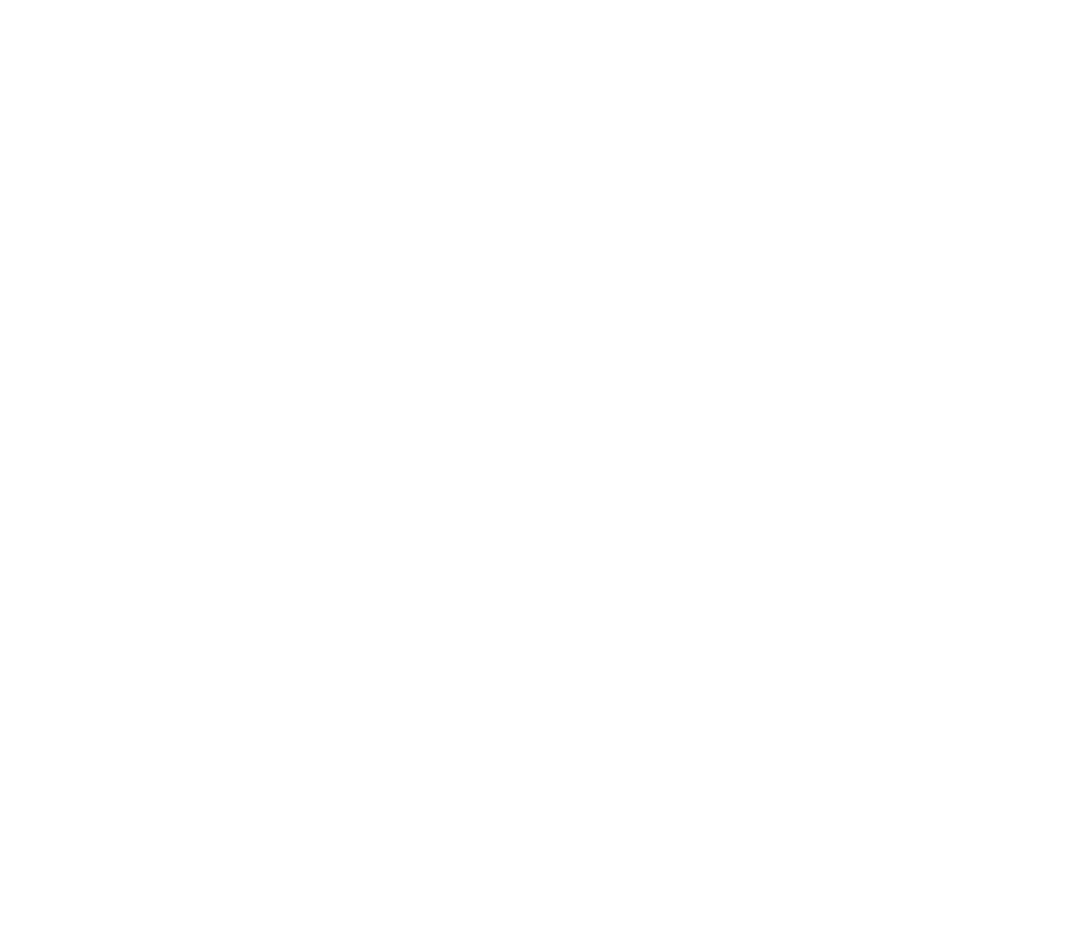
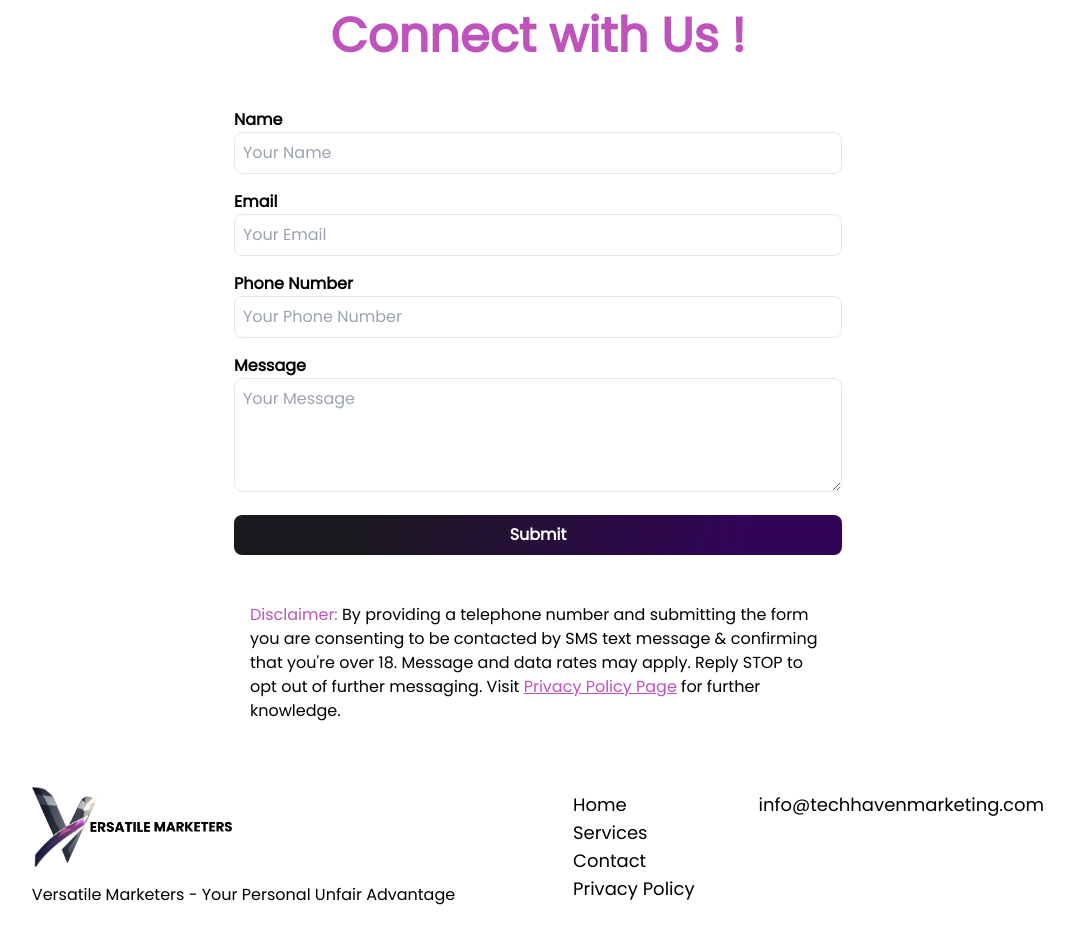
Before and after one commit to haseebx16/versatile, a Next.js app: page /contact in a window 1280 px wide. Shown: the part 560-1504 px from the top of the page, without its empty margins (102-1176 px from the left). Before the commit the page ends 800 px from the top, so only its background shows below. Built offline with nearby package versions, Linux system fonts and the light colour scheme.

Commit message:
Contact Page

```diff
--- a/app/contact/page.jsx
+++ b/app/contact/page.jsx
@@ -1,8 +1,203 @@
+"use client"
+
 import React from 'react'
+import Header from '../Components/Navbar'
+import { font } from '../Components/fonts/font'
+import emailjs from "emailjs-com"
+import { useState } from 'react'
+import { useEffect } from "react"
+import AOS from "aos";
+import "aos/dist/aos.css";
+import Footer from '../Components/Footer'
 
 const page = () => {
+
+    const [formData, setFormData] = useState({
+        name: "",
+        email: "",
+        phone: "",
+        message: "",
+      });
+
+      const [isSubmitting, setIsSubmitting] = useState(false);
+
+      useEffect(() => {
+        AOS.init({
+          duration: 1000,
+          once: true,
+        });
+      }, []);
+
+      const handleChange = (e) => {
+        const { name, value } = e.target;
+        setFormData((prev) => ({
+          ...prev,
+          [name]: value,
+        }));
+      };
+
+      const handleSubmit = (e) => {
+        e.preventDefault();
+        setIsSubmitting(true);
+
+        const { name, email, phone, message } = formData;
+
+        if (!name || !email || !phone || !message) {
+          alert("All fields are required!");
+          setIsSubmitting(false);
+          return;
+        }
+
+        emailjs
+          .send(
+            'service_vcvqcan',
+            'template_4ela61n',
+            {
+              from_name: name,
+              to_email: 'support@coastalghostwriting.com',
+              from_email: email,
+              phone,
+              message,
+            },
+            'TihDoLxcsdR_sDnwT'
+          )
+          .then(() => {
+            alert("Your message was sent successfully!");
+            setFormData({ name: "", email: "", phone: "", message: "" });
+            setIsSubmitting(false);
+          })
+          .catch((error) => {
+            console.error("EmailJS Error:", error);
+            alert("Failed to send the message. Please try again later.");
+            setIsSubmitting(false);
+          });
+      };
+
+
   return (
-    <div>page</div>
+    <div>
+        <Header/>
+
+    <section className={`${font.className} relative industry-gradient min-h-[18rem] p-12 overflow-hidden`}>
+
+
+      {/* Content */}
+      <div className="container mx-auto px-4 py-20  relative z-20">
+        <div className="flex flex-col lg:flex-row items-center justify-center gap-12">
+          {/* Text Content */}
+          <div className="text-white max-w-2xl">
+            <h2 data-aos="fade-down" className="font-oswald text-center text-lg md:text-xl mb-4 text-cards uppercase font-medium tracking-wider">
+              <span className='text-customPurple'>Versatile Marketers</span> - Your Personal Unfair Advantage
+            </h2>
+            <h1 data-aos="fade-up" className="font-oswald text-4xl text-center md:text-6xl lg:text-6xl font-bold mb-6 tracking-wide">
+              Contact Us We're Not Hard To Reach
+            </h1>
+          </div>
+        </div>
+      </div>
+    </section>
+    <div className={`${font.className} flex flex-col bg-white items-center md:items-center p-4`}>
+          <h1
+            data-aos="fade-right"
+            className="text-3xl text-customPurple md:text-5xl text-center md:max-w-4xl font-bold p-4"
+          >
+            Connect with Us !
+          </h1>
+
+          <form
+            onSubmit={handleSubmit}
+            className="w-full mt-8 md:mt-0 max-w-lg md:max-w-2xl p-8 rounded-lg"
+          >
+            <div data-aos="fade-right" className="mb-4">
+              <label
+                htmlFor="name"
+                className="block text-black font-semibold"
+              >
+                Name
+              </label>
+              <input
+                type="text"
+                id="name"
+                name="name"
+                value={formData.name}
+                onChange={handleChange}
+                placeholder="Your Name"
+                className="w-full p-2 border rounded-lg focus:outline-none focus:ring-2 focus:ring-blue-500"
+                required
+              />
+            </div>
+
+            <div data-aos="fade-left" className="mb-4">
+              <label
+                htmlFor="email"
+                className="block text-black font-semibold"
+              >
+                Email
+              </label>
+              <input
+                type="email"
+                id="email"
+                name="email"
+                value={formData.email}
+                onChange={handleChange}
+                placeholder="Your Email"
+                className="w-full p-2 border rounded-lg focus:outline-none focus:ring-2 focus:ring-blue-500"
+                required
+              />
+            </div>
+
+            <div data-aos="fade-up-right" className="mb-4">
+              <label
+                htmlFor="phone"
+                className="block text-black font-semibold"
+              >
+                Phone Number
+              </label>
+              <input
+                type="tel"
+                id="phone"
+                name="phone"
+                value={formData.phone}
+                onChange={handleChange}
+                placeholder="Your Phone Number"
+                className="w-full p-2 border rounded-lg focus:outline-none focus:ring-2 focus:ring-blue-500"
+                required
+              />
+            </div>
+
+            <div data-aos="fade-up-left" className="mb-4">
+              <label
+                htmlFor="message"
+                className="block text-black font-semibold"
+              >
+                Message
+              </label>
+              <textarea
+                id="message"
+                name="message"
+                value={formData.message}
+                onChange={handleChange}
+                placeholder="Your Message"
+                className="w-full p-2 border rounded-lg focus:outline-none focus:ring-2 focus:ring-blue-500"
+                rows="4"
+                required
+              ></textarea>
+            </div>
+
+            <button
+              data-aos="flip-right"
+              type="submit"
+              className="w-full industry-gradient text-white font-semibold py-2 px-4 rounded-lg hover:bg-card1 hover:text-white duration-300 focus:outline-none focus:ring-2 focus:ring-blue-500"
+              disabled={isSubmitting}
+            >
+              {isSubmitting ? "Submitting..." : "Submit"}
+            </button>
+          </form>
+        <p className="text-black max-w-xl mt-4"><span className="text-customPurple pt-4">Disclaimer:</span> By providing a telephone number and submitting the form you are consenting to be contacted by SMS text message & confirming that you're over 18. Message and data rates may apply. Reply STOP to opt out of further messaging. Visit <a href='/privacypolicy' className='text-customPurple underline'>Privacy Policy Page</a> for further knowledge.</p>
+
+        </div>
+        <Footer/>
+    </div>
   )
 }
 
```
